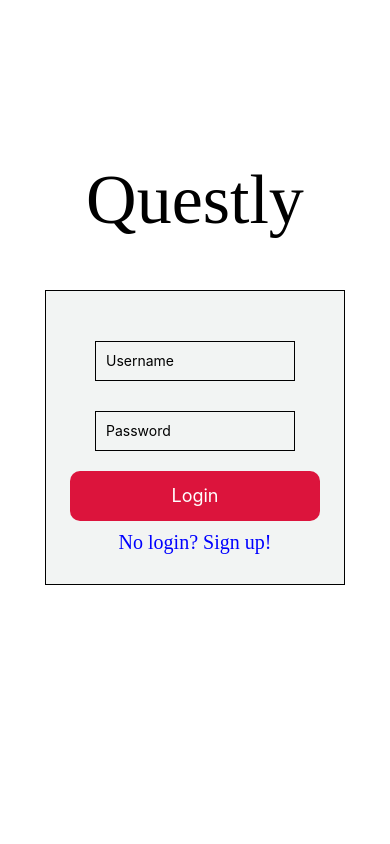
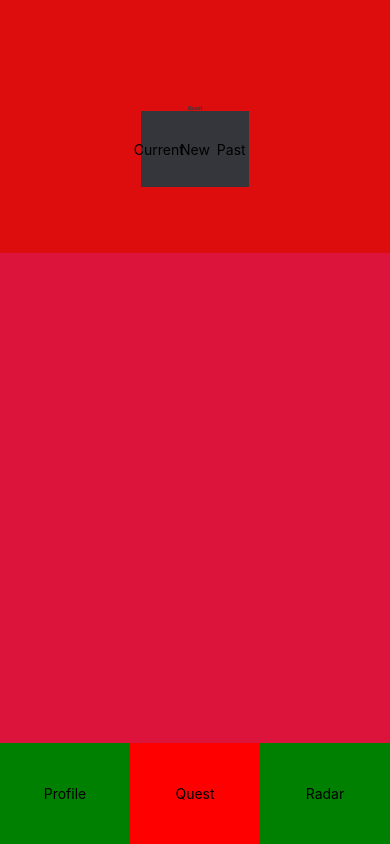
Before and after one commit to LanceCampos5302/Questly, a React Native app: screen / in a window 390 px wide. Built offline with nearby package versions, Linux system fonts and the light colour scheme.

Commit message:
worked on quest page

```diff
--- a/App.js
+++ b/App.js
@@ -3,11 +3,12 @@ import { StyleSheet, Text, View } from 'react-native';
 import LoginPage from './components/LoginPage';
 import SignUpPage from './components/SignUpPage';
 import MenuPage from './components/MenuPage';
+import QuestPage from './components/QuestPage';
 
 export default function App() {
   return (
     <View style={styles.container}>
-        <LoginPage></LoginPage>
+        <QuestPage></QuestPage>
         <StatusBar style="auto" />
     </View>
   );
--- a/AppStyles.js
+++ b/AppStyles.js
@@ -2,7 +2,7 @@ import { StyleSheet } from 'react-native';
 
 const globalStyles = {
     primaryColor: '#F2F4F3',
-    secondaryColor: '##35363b',
+    secondaryColor: '#35363b',
     popColor: '#DC143C',
     mainFont: 'Bebas Neue',
     cassetteBackground: '#121211',
--- a/components/QuestPage.js
+++ b/components/QuestPage.js
@@ -6,6 +6,9 @@ import MenuNav from './MenuNav';
 const QuestPage = () => {
   return (
     <View style={[resetStyles.resetStyles, styles.background]}>
+
+        <View style={[styles.top]}>
+            <Text style={styles.text}>Quest</Text>
             <View style={styles.questNav}>
                 <View style={styles.navItem}>
                     <Text>Current</Text>
@@ -17,7 +20,11 @@ const QuestPage = () => {
                     <Text>Past</Text>
                 </View>
             </View>
-      <Text style={styles.text}>Quest</Text>
+        </View>
+
+
+
+
       <MenuNav></MenuNav>
     </View>
   );
@@ -29,26 +36,33 @@ const styles = StyleSheet.create({
   background: {
     width: '100%',
     height: '100%',
-    backgroundColor: globalStyles.primaryColor,
+    backgroundColor: globalStyles.popColor,
     justifyContent: 'center',
     alignItems: 'center',
   },
+  top:{
+    position: 'absolute',
+    top: "0%",
+    width: '100%',
+    height: '30%',
+    flex: 1,
+    justifyContent: 'center',
+    alignItems: 'center',
+    backgroundColor: globalStyles.errorColor,
+  },
   questNav: {
-    position: 'absolute', // Position it absolutely
-    top: "1%", // Position it at the top of the screen
-    width: '100%',
-    height: '10%',
-    backgroundColor: globalStyles.popColor,
-    flexDirection: 'row', // Arrange children horizontally
-    alignItems: 'center', // Vertically center children
+    height: '30%',
+    backgroundColor: globalStyles.secondaryColor,
+    flexDirection: 'row',
+    alignItems: 'center',
   },
   navItem: {
-    flex: 1, // Distribute children evenly
+    flex: 1,
     justifyContent: 'center',
     alignItems: 'center',
   },
   text: {
-    fontSize: 30,
+    fontSize: 5,
     fontWeight: 'bold',
     color: globalStyles.secondaryColor,
     marginTop: '10%', // Add some top margin to create space below questNav
```
Lines whose indentation alone changed are shown as unchanged.
